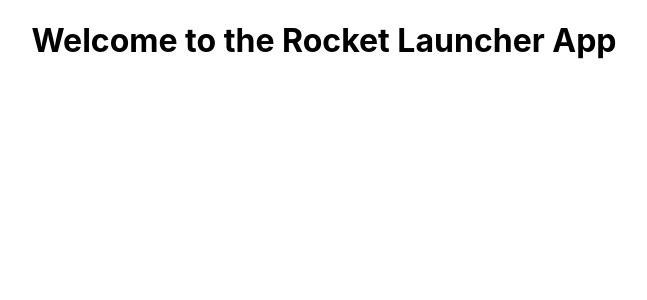
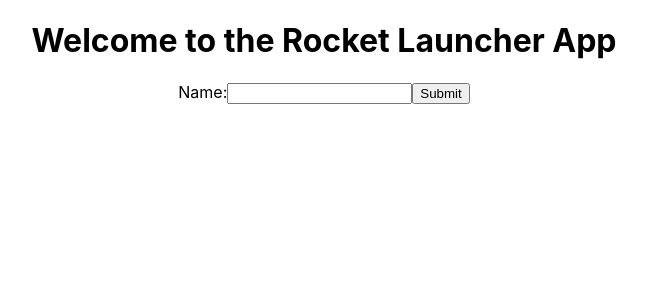
Before and after one commit to maraesa100/TWSU-frontend, a React (Create React App) app: page / in a window 1280 px wide. Shown: the top 300 px of the page, without its empty margins (316-963 px from the left). Built offline with nearby package versions, Linux system fonts and the light colour scheme; no server answers.

Commit message:
tweaking folder structure and moving axios requests

```diff
--- /dev/null
+++ b/src/funcs/AxiosRequests.tsx
@@ -0,0 +1,24 @@
+import axios from 'axios'
+
+export default function AxiosRequests(
+  userInput: string = 'happy happy sad joy sad'
+): any {
+  axios
+    .post('http://localhost:5000/api/v1/wordfilter', {
+      name: 'frontend test happy request',
+      description: userInput
+    })
+    .then(response => {
+      console.log('Post successful!')
+      console.log(response)
+      return response
+    })
+    .catch(error => {
+      //   if (error.response.status === 409) {
+      //     alert('throwing error exists!')
+      //   } else {
+      //     alert('Unknown error.')
+      //   }
+      return error
+    })
+}
--- a/src/pages/HomePage.tsx
+++ b/src/pages/HomePage.tsx
@@ -1,5 +1,7 @@
 import axios from 'axios'
 import React from 'react'
+
+import AxiosRequests from '../funcs/AxiosRequests'
 
 type MyProps = {}
 type MyState = { formValue: string; debugging: string }
@@ -8,41 +10,44 @@ class HomePage extends React.Component<MyProps, MyState> {
   constructor(props: any) {
     super(props)
     this.state = {
-      formValue: 'string',
+      formValue: '',
       debugging: 'I AM DEBUGGING'
     }
   }
 
-  handleChange(event: any) {
+  handleChange = (event: any) => {
+    // console.log('DEBUGGING' + event.target.value)
     this.setState({ formValue: event.target.value })
   }
 
   handleSubmit(event: any) {
-    alert('A name was submitted: ' + this.state.formValue)
+    console.log('A name was submitted: ' + this.state.formValue)
+    // AxiosRequests(this.state.formValue)
     event.preventDefault()
   }
 
   componentDidMount() {
     console.log(this.state.debugging)
-    axios
-      .post('http://localhost:5000/api/v1/wordfilter', {
-        name: 'frontend test happy request',
-        description: 'happy happy sad joy sad'
-      })
-      .then(response => {
-        console.log('Post successful!')
-        console.log(response)
-      })
-      .catch(error => {
-        if (error.response.status === 409) {
-          alert('Doggie with same name exists!')
-        } else {
-          alert('Unknown error.')
-        }
-      })
+    AxiosRequests('I am so sad')
   }
+
   render() {
-    return <h1>Welcome to the Rocket Launcher App</h1>
+    return (
+      <div>
+        <h1>Welcome to the Rocket Launcher App</h1>
+        <form onSubmit={this.handleSubmit}>
+          <label>
+            Name:
+            <input
+              type='text'
+              value={this.state.formValue}
+              onChange={this.handleChange}
+            />
+          </label>
+          <input type='submit' value='Submit' />
+        </form>
+      </div>
+    )
   }
 }
 export default HomePage
```
